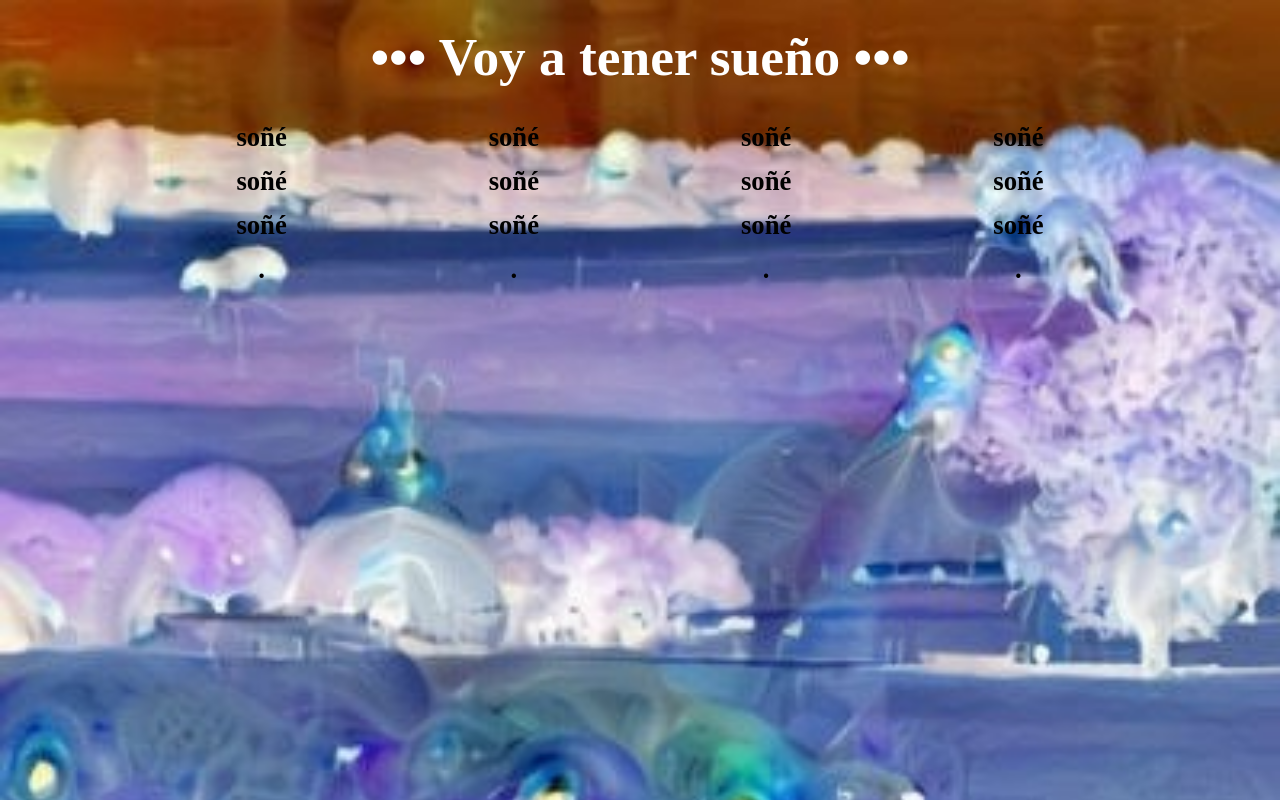
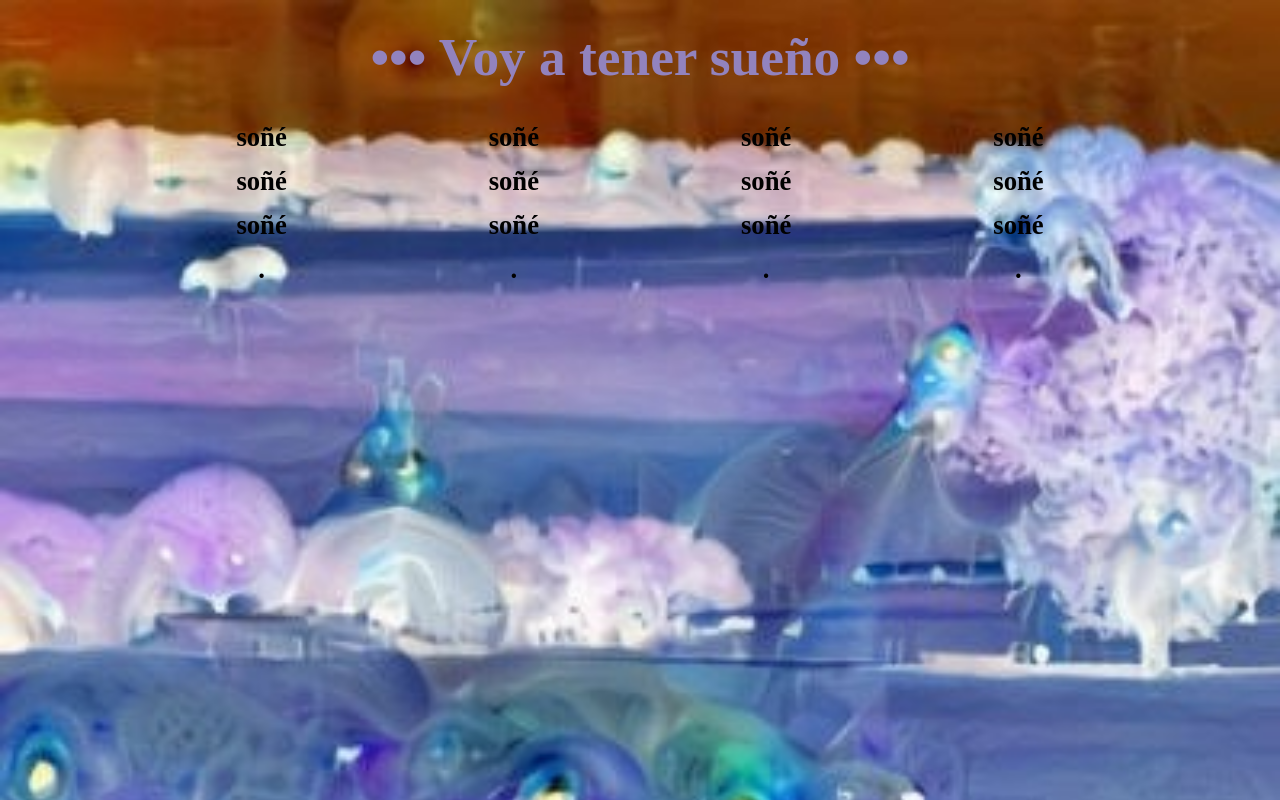
Before and after one commit to vanityfer/voyatenersuenio, a plain HTML site: page index.html in a window 1280 px wide. Drawn offline with Linux system fonts and the light colour scheme; a web font is replaced by a local one.

Commit message:
Update style.css

```diff
--- a/style.css
+++ b/style.css
@@ -9,7 +9,7 @@ body {
 .main {
   font-family: "Overpass Mono" monospace;
   line-height: .8;
-  color:white;
+  color:rgb(146,131,190);
   font-weight: bold;
 
 }
```
